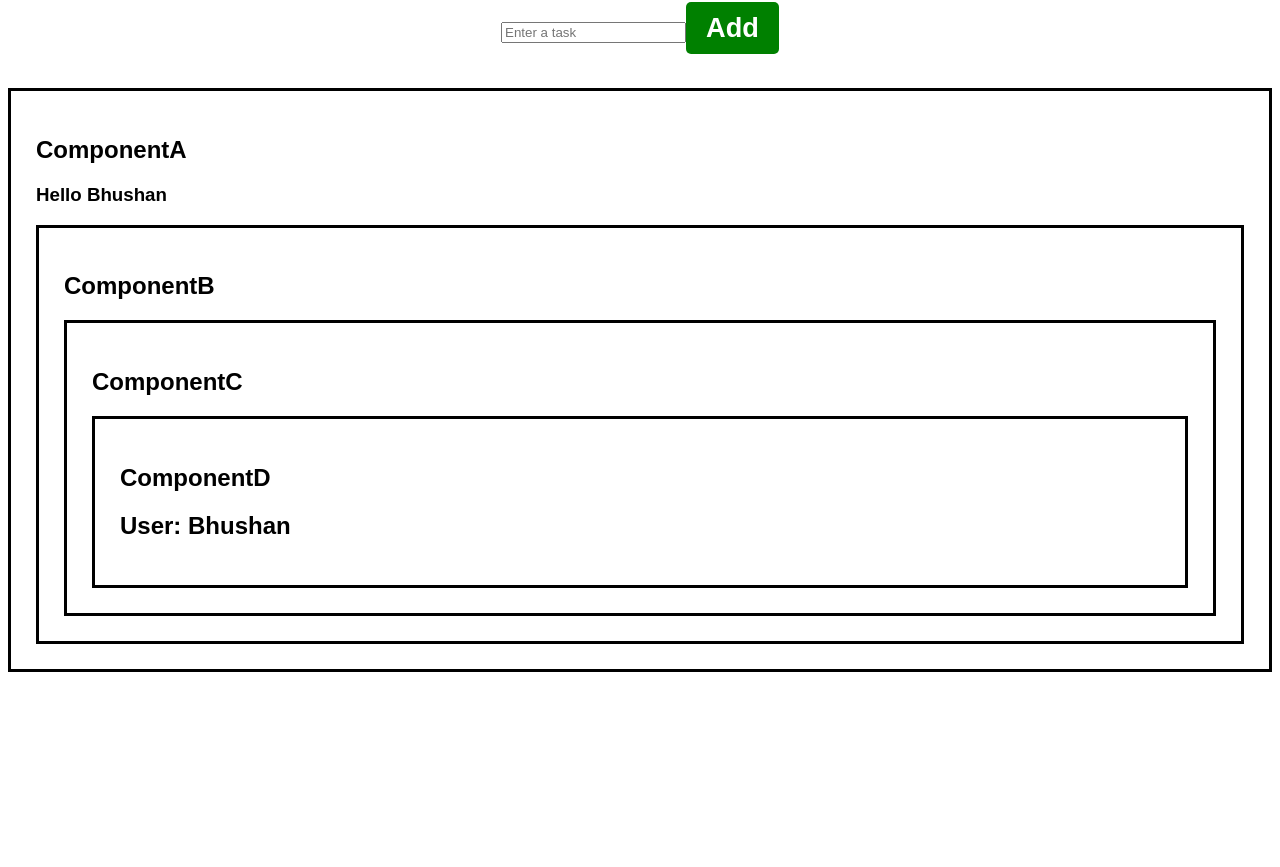
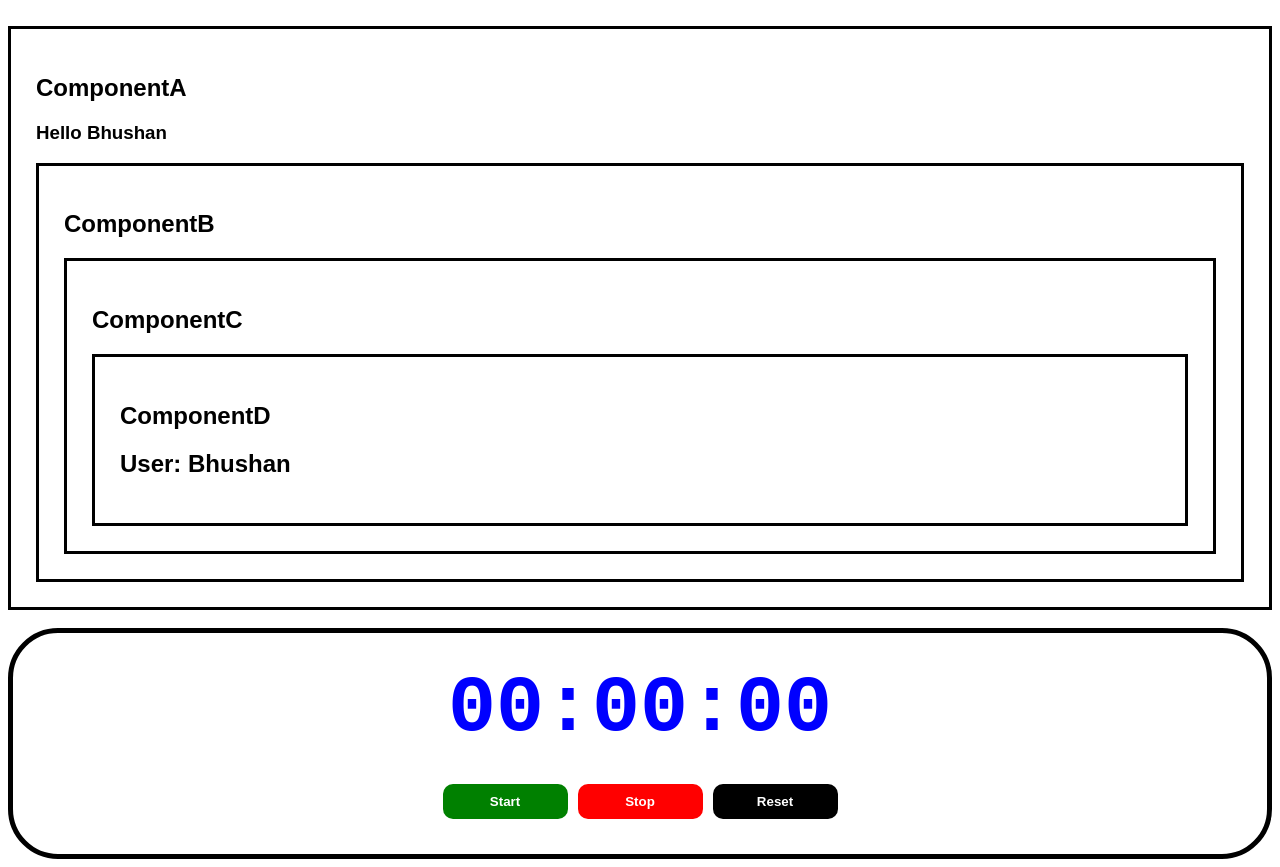
Before and after one commit to bhushank12/ReactLearning, a React (Vite) app: page / in a window 1280 px wide. Shown: the part 1018-1885 px from the top of the page. Before the commit the page ends 1698 px from the top, so only its background shows below. Built offline with nearby package versions, Linux system fonts and the light colour scheme.

Commit message:
added stop watch code

```diff
--- a/src/App.jsx
+++ b/src/App.jsx
@@ -3,6 +3,7 @@
 import ColorPicker from "./ColorPicker.jsx";
 import ToDoList from "./ToDoList.jsx";
 import ComponentA from "./ComponentA.jsx";
+import StopWatch from "./StopWatch.jsx";
 
 function App() {
   return(
@@ -16,6 +17,8 @@
       <ToDoList></ToDoList>
       <br></br>
       <ComponentA></ComponentA>
+      <br></br>
+      <StopWatch></StopWatch>
     </>
   )
 }
--- /dev/null
+++ b/src/StopWatch.jsx
@@ -0,0 +1,60 @@
+import { useState, useRef, useEffect } from "react";
+
+function StopWatch() {
+    const [isRunning, setIsRunning] = useState(false);
+    const [elapsedTime, setElapsedTime] = useState(0);
+    const internalIdRef =  useRef(null);
+    const startTimeRef = useRef(0);
+
+    useEffect(() => {
+        if(isRunning) {
+            internalIdRef.current = setInterval(() => {
+                setElapsedTime(Date.now - startTimeRef.current);
+            }, 10)
+        }
+
+        return () => {
+            clearInterval(internalIdRef.current);
+        }
+    }, [isRunning])
+
+    function start() {
+        setIsRunning(true);
+        startTimeRef.current = Date.now() - elapsedTime;
+    }
+
+    function stop() {
+        setIsRunning(false);
+    }
+
+    function reset() {
+        setElapsedTime(0);
+        setIsRunning(false);
+    }
+
+    function formatTime() {
+        let hours = Math.floor(elapsedTime / (1000 * 60 * 60));
+        let minutes = Math.floor(elapsedTime / (1000 * 60) % 60);
+        let seconds = Math.floor(elapsedTime / (1000) % 60);
+        let milliseconds = Math.floor(elapsedTime % 1000) / 10;
+
+        hours = String(hours).padStart(2, "0");
+        minutes = String(minutes).padStart(2, "0");
+        seconds = String(seconds).padStart(2, "0");
+        milliseconds = String(milliseconds).padStart(2, "0");
+        return `${minutes}:${seconds}:${milliseconds}`;
+    }
+
+    return(
+        <div className="stopwatch">
+            <div className="display">{formatTime()}</div>
+            <div className="controls">
+                <button className="start-button" onClick={start}>Start</button>
+                <button className="stop-button" onClick={stop}>Stop</button>
+                <button className="reset-button" onClick={reset}>Reset</button>
+            </div>
+        </div>
+    )
+}
+
+export default StopWatch;
--- a/src/index.css
+++ b/src/index.css
@@ -55,7 +55,7 @@
     font-size: 4rem;
 }
 
-button{
+/* button{
     font-size: 1.7rem;
     font-weight: bold;
     padding: 10px 20px;
@@ -64,7 +64,7 @@
     border-radius: 5px;
     cursor: pointer;
     transition: background-color 0.5 ease;
-}
+} */
 
 .add-button {
     background-color: green;
@@ -130,3 +130,45 @@
     padding: 25px;
     border: 3px solid;
 }
+
+.stopwatch {
+    display: flex;
+    flex-direction: column;
+    align-items: center;
+    border: 5px solid;
+    border-radius: 50px;
+    background-color: white;
+    padding: 30px;
+}
+
+.display {
+    font-size: 5rem;
+    font-family: monospace;
+    font-weight: bold;
+    color: blue;
+    margin-bottom: 25px;
+}
+
+.controls button {
+    font-size: 1.5 rem;
+    font-weight: bold;
+    padding: 10px 20px;
+    margin: 5px;
+    min-width: 125px;
+    border: none;
+    border-radius: 10px;
+    cursor: pointer;
+    color: white;
+}
+
+.start-button {
+    background-color: green;
+}
+
+.stop-button {
+    background-color: red;
+}
+
+.reset-button {
+    background-color: black;
+}
```
